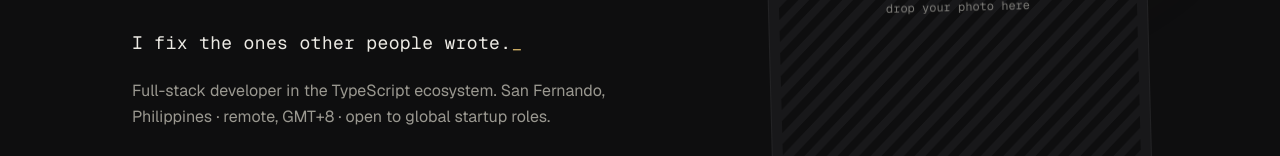
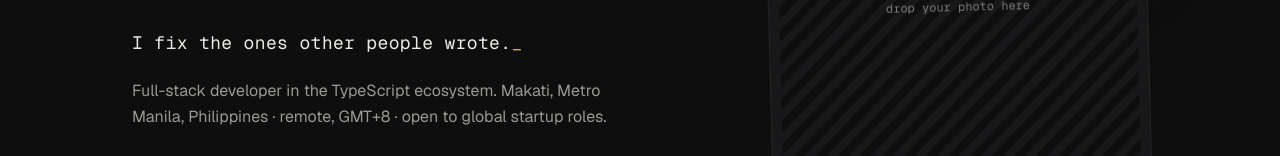
Before and after one commit to Jadesuuu/jadebonifacio.dev, a Next.js app: page / in a window 1280 px wide. Shown: the part 381-537 px from the top of the page. Built offline with nearby package versions, Linux system fonts and the light colour scheme; no server answers.

Commit message:
content: hero location is Makati, Metro Manila

```diff
--- a/src/app/page.tsx
+++ b/src/app/page.tsx
@@ -101,8 +101,8 @@
             <Typewriter />
           </p>
           <p className="m-0 max-w-[46ch] text-base leading-relaxed text-fg-muted">
-            Full-stack developer in the TypeScript ecosystem. San Fernando, Philippines · remote,
-            GMT+8 · open to global startup roles.
+            Full-stack developer in the TypeScript ecosystem. Makati, Metro Manila, Philippines ·
+            remote, GMT+8 · open to global startup roles.
           </p>
           <div className="mt-2 flex flex-wrap items-center gap-3.5">
             <a
```
